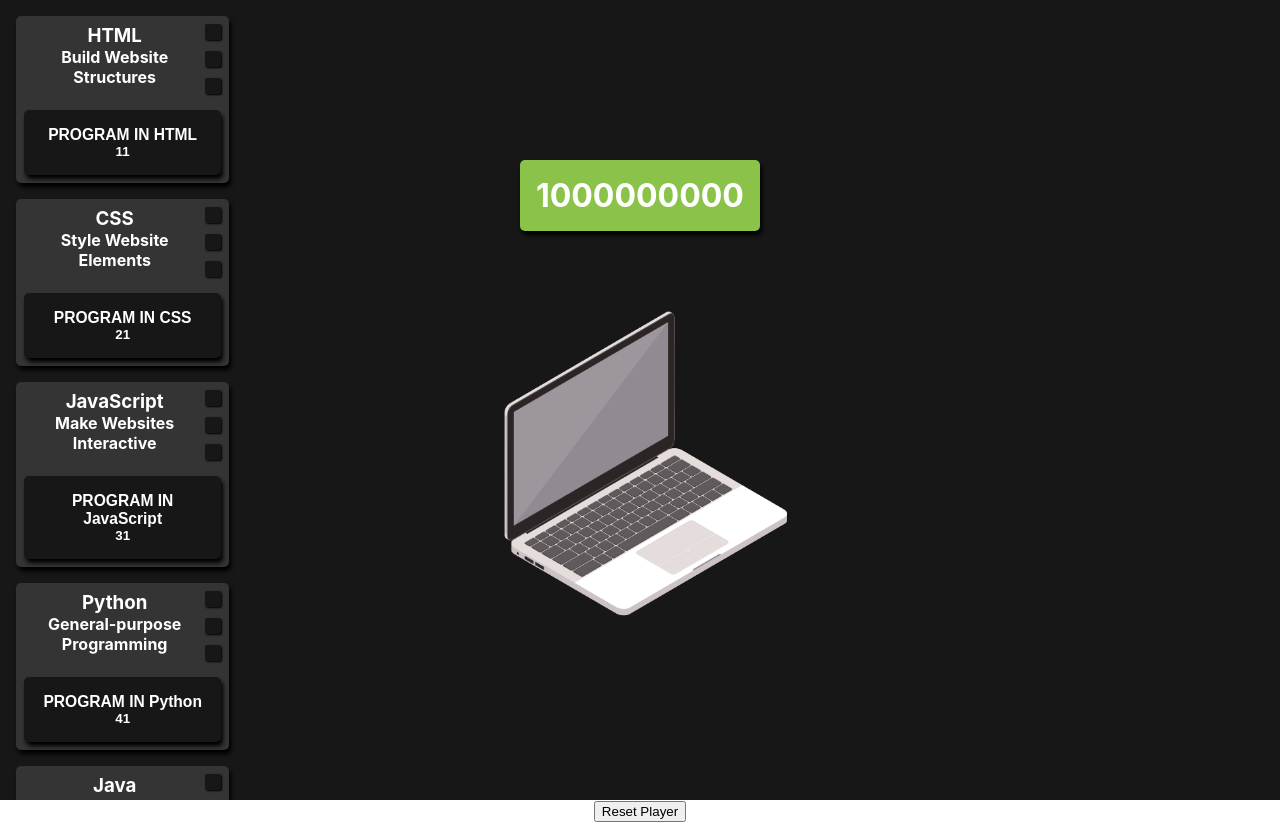
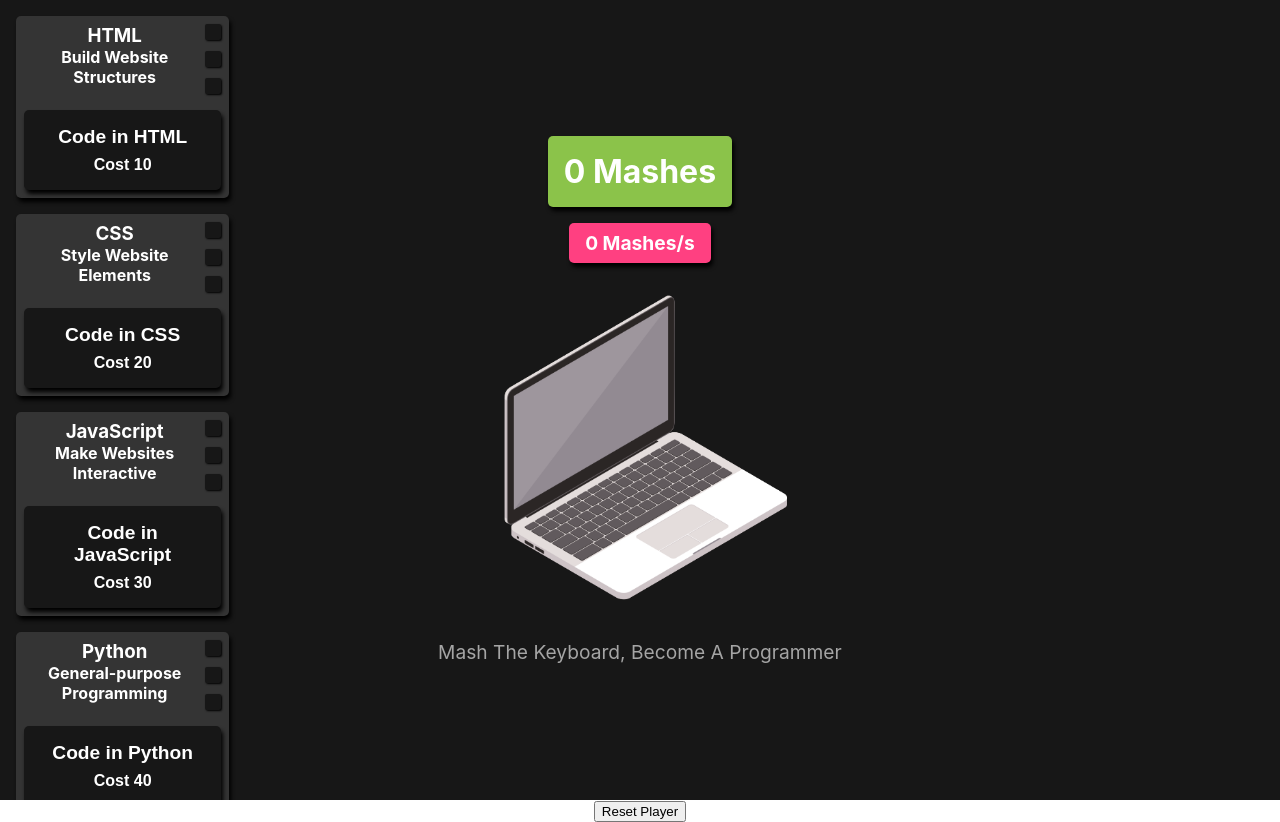
Before and after one commit to AntonErikssonCode/keyboard-masher, a React (Create React App) app: page / in a window 1280 px wide. Built offline with nearby package versions, Linux system fonts and the light colour scheme.

Commit message:
Cookies work with mashPerSec

```diff
--- a/src/App.tsx
+++ b/src/App.tsx
@@ -2,13 +2,14 @@ import React, { useEffect, useState } from "react";
 import Cookies from "js-cookie";
 import "./App.css";
 import Layout from "./components/Layout";
+import upgradesConfig from "./config/upgradesConfig";
 
 function App() {
   // Config Consts
   const expirationTimeInDays = 1;
   const defaultPlayer = {
-    currentMashes: 1000000000,
-    totalMashes: 1000000000,
+    currentMashes: 0,
+    totalMashes: 0,
     mashPerSec: 0,
     upgradesOwned: [
       { name: "HTML", number: 0, perks: 0, bought: true },
@@ -30,47 +31,95 @@ function App() {
       const savedPlayerInfo = JSON.parse(cookieValue);
       setPlayerInfo(savedPlayerInfo);
       setPlayerInfoLoaded(true);
+      console.dir("Cookie Existed");
     } else {
       // Cookie doesn't exist, so set it with the initial playerInfo object
-      const jsonString = JSON.stringify(playerInfo);
-      Cookies.set("playerInfo", jsonString, { expires: expirationTimeInDays }); // Set expiration to 1 day
+      Cookies.set("playerInfo", JSON.stringify(defaultPlayer), {
+        expires: expirationTimeInDays,
+      }); // Set expiration to 1 day
       setPlayerInfoLoaded(true);
+      console.dir("No Cookie");
     }
   }, []);
 
   // INCREMENT TOTAL MASHES AND UPDATE COOKIE
   const handleMashClick = () => {
-    const updatedPlayerInfo = {
-      ...playerInfo,
-      totalMashes: playerInfo.totalMashes + 1,
-      currentMashes: playerInfo.currentMashes + 1,
-    };
-    setPlayerInfo(updatedPlayerInfo);
+    setPlayerInfo((prevPlayerInfo) => ({
+      ...prevPlayerInfo,
+      totalMashes: prevPlayerInfo.totalMashes + 1,
+      currentMashes: prevPlayerInfo.currentMashes + 1,
+    }));
   };
+
+  // SAVE PLAYER INFO TO COOKIE WHEN IT CHANGES
 
   useEffect(() => {
     if (playerInfoLoaded) {
       const jsonString = JSON.stringify(playerInfo);
       Cookies.set("playerInfo", jsonString, { expires: expirationTimeInDays });
+      console.dir("Set Cookie");
     }
   }, [playerInfoLoaded, playerInfo]);
+
+  // Update mashPerSec when upgradesOwned changes
+  useEffect(() => {
+    if (playerInfoLoaded) {
+      const updatedPlayerInfo = {
+        ...playerInfo,
+        mashPerSec: calculateMashPerSec(),
+      };
+      setPlayerInfo(updatedPlayerInfo);
+    }
+  }, [playerInfo.upgradesOwned]);
+
+  // Increment totalMashes and currentMashes every second based on mashPerSec
+  useEffect(() => {
+    if (playerInfoLoaded) {
+      const interval = setInterval(() => {
+        setPlayerInfo((prevPlayerInfo) => ({
+          ...prevPlayerInfo,
+          totalMashes: prevPlayerInfo.totalMashes + playerInfo.mashPerSec,
+          currentMashes: prevPlayerInfo.currentMashes + playerInfo.mashPerSec,
+        }));
+      }, 1000);
+
+      return () => clearInterval(interval);
+    }
+  }, [playerInfo.mashPerSec]);
 
   // RESETS COOKIE AND PLAYER STATE
   const resetPlayerCookie = () => {
     setPlayerInfo(defaultPlayer);
-    const jsonString = JSON.stringify(defaultPlayer);
-    Cookies.set("playerInfo", jsonString, { expires: expirationTimeInDays }); // Set expiration to 1 day
+    Cookies.set("playerInfo", JSON.stringify(defaultPlayer), {
+      expires: expirationTimeInDays,
+    }); // Set expiration to 1 day
   };
 
-  function handleSetPlayerInfo(info:any){
-    setPlayerInfo(info)
+  function calculateMashPerSec() {
+    const { upgradesOwned } = playerInfo;
+    let mashPerSec = 0;
+
+    upgradesOwned.forEach((upgrade) => {
+      const upgradeData = upgradesConfig.find(
+        (config) => config.name === upgrade.name
+      );
+      if (upgradeData) {
+        mashPerSec += upgradeData.mashPerSec * upgrade.number;
+      }
+    });
+
+    return mashPerSec;
   }
 
   return (
     <div className="App">
       {playerInfoLoaded ? (
         <>
-          <Layout handleMashClick={handleMashClick} playerInfo={playerInfo} handleSetPlayerInfo={handleSetPlayerInfo}/>
+          <Layout
+            handleMashClick={handleMashClick}
+            playerInfo={playerInfo}
+            handleSetPlayerInfo={setPlayerInfo}
+          />
           <button onClick={resetPlayerCookie}>Reset Player</button>
         </>
       ) : (
--- a/src/components/Layout.tsx
+++ b/src/components/Layout.tsx
@@ -16,7 +16,6 @@ function Layout(props: LayoutProps) {
     <div className="container">
       <div className="container-upgrades">
         {upgradesConfig.map((upgrade, index) => {
-          console.dir(upgrade)
           return (
             <Upgrade
               key={"upgrade" + index}
@@ -31,6 +30,7 @@ function Layout(props: LayoutProps) {
         <Masher
           handleMashClick={props.handleMashClick}
           currentMashes={props.playerInfo.currentMashes}
+          mashPerSec={props.playerInfo.mashPerSec}
         />
       </div>
       <div className="container-stats"></div>
--- a/src/components/mashSection/Masher.css
+++ b/src/components/mashSection/Masher.css
@@ -1,27 +1,24 @@
-.masher-background{
+.masher-background {
   width: 100%;
-  height:  auto;
+  height: auto;
 
   display: flex;
   align-items: center;
   justify-content: center;
   flex-direction: column;
-  gap: 4rem;
-
-}.laptop-container{
-
+  gap: 1rem;
+}
+.laptop-container {
   width: 80%;
-  height:  auto;
+  height: auto;
   transition: transform 0.05s ease;
-
 }
-.laptop-img{
+.laptop-img {
   width: 100%;
-  height:  100%;
-
+  height: 100%;
 }
 .currentMashes {
-  background-color: var( --primary-color);
+  background-color: var(--primary-color);
   color: #fff;
   padding: 16px;
   font-size: 2rem;
@@ -29,9 +26,24 @@
 
   min-width: 4rem;
   text-align: center;
-
 }
 .laptop-container.pressed {
   transform: scale(0.95);
   transition: transform 0.1s ease;
 }
+
+.mashPerSec {
+  background-color: var(--secondary-color);
+  color: #fff;
+  padding: 8px 16px;
+  font-size: 1.2rem;
+  font-weight: bold;
+
+  min-width: 2rem;
+  text-align: center;
+}
+
+.masher-flavortext{
+  color: #a5a5a5;
+  font-size: 1.2rem;
+}
--- a/src/components/mashSection/Masher.tsx
+++ b/src/components/mashSection/Masher.tsx
@@ -4,6 +4,7 @@ import "./Masher.css";
 interface MasherProps {
   handleMashClick: () => void;
   currentMashes: number;
+  mashPerSec: number;
 }
 
 function Masher(props: MasherProps) {
@@ -29,11 +30,15 @@ function Masher(props: MasherProps) {
       onMouseUp={handleMouseUp}
       onClick={handleMash}
     >
-      <div className="currentMashes crazy-box-shadow default-border">{props.currentMashes}</div>
+      <div className="currentMashes crazy-box-shadow default-border">{Math.ceil(props.currentMashes)+ " Mashes"}</div>
+      <div className="mashPerSec crazy-box-shadow default-border">{props.mashPerSec + " Mashes/s"}</div>
+
       <div className={`laptop-container ${isPressed ? "pressed" : ""}`} >
         <img src={laptop} className="laptop-img " alt="laptop" />
       </div>
+      <p className="masher-flavortext">Mash The Keyboard, Become A Programmer</p>
     </div>
+
   );
 }
 
--- a/src/components/upgradesSection/Upgrade.tsx
+++ b/src/components/upgradesSection/Upgrade.tsx
@@ -65,15 +65,13 @@ function Upgrade({ handleSetPlayerInfo, upgrade, playerInfo }: UpgradeProps) {
     });
 
     const newPrice = Math.ceil(
-      (upgrade.cost * mutiplier) ^ balanceConfig.upgradesMutiplier
+      mutiplier === 0 ? upgrade.cost : upgrade.cost * Math.pow(mutiplier, balanceConfig.upgradesMutiplier)
     );
-
     return newPrice;
   }
 
   function handleBuy() {
     if (playerInfo.currentMashes >= newCost) {
-      console.dir("afford");
       const updatedPlayerInfo = {
         ...playerInfo,
         currentMashes: Math.ceil(playerInfo.currentMashes - newCost),
@@ -125,8 +123,8 @@ function Upgrade({ handleSetPlayerInfo, upgrade, playerInfo }: UpgradeProps) {
         onMouseUp={handleMouseUp}
         onClick={handleBuy}
       >
-        <h3>{"PROGRAM IN " + name}</h3>
-        <h4>{newCost}</h4>
+        <h3>{"Code in " + name}</h3>
+        <h4>{"Cost " +newCost}</h4>
       </button>
     </div>
   );
--- a/src/components/upgradesSection/upgrade.css
+++ b/src/components/upgradesSection/upgrade.css
@@ -39,7 +39,11 @@
   color: var(--text-color);
   padding: 1rem;
 
-
+display: flex;
+flex-direction: column;
+justify-content: center;
+align-items: center;
+gap: 0.5rem;
 
 
 }
@@ -47,3 +51,11 @@
   transform: scale(0.95);
   transition: transform 0.1s ease;
 }
+
+.button-code  h3{
+  font-size: 1.2rem;
+
+}
+.button-code  h4{
+  font-size: 1rem;
+}
--- a/src/config/balanceConfig.tsx
+++ b/src/config/balanceConfig.tsx
@@ -1,4 +1,4 @@
 const balanceConfig = {
-  upgradesMutiplier:1.15
+  upgradesMutiplier:1.3
 }
 export default balanceConfig;
--- a/src/config/upgradesConfig.tsx
+++ b/src/config/upgradesConfig.tsx
@@ -5,6 +5,7 @@
     difficulty: "Beginner",
     description: "Build Website Structures",
     cost: 10,
+    mashPerSec: 0.2,
     areas: ["Web Development", "Front-end Development"],
     perks: [
       {
@@ -32,6 +33,7 @@
     difficulty: "Beginner",
     description: "Style Website Elements",
     cost: 20,
+    mashPerSec: 0.5,
     areas: ["Web Development", "Front-end Development"],
     perks: [
       {
@@ -59,6 +61,7 @@
     difficulty: "Beginner",
     description: "Make Websites Interactive",
     cost: 30,
+    mashPerSec: 1,
     areas: ["Web Development", "Front-end Development"],
     perks: [
       {
@@ -86,6 +89,7 @@
     difficulty: "Beginner",
     description: "General-purpose Programming",
     cost: 40,
+    mashPerSec: 3,
     areas: ["Software Development", "Data Analysis"],
     perks: [
       {
@@ -113,6 +117,7 @@
     difficulty: "Beginner",
     description: "Build Scalable Applications",
     cost: 50,
+    mashPerSec: 5,
     areas: ["Software Development", "Back-end Development"],
     perks: [
       {
--- a/src/index.css
+++ b/src/index.css
@@ -11,6 +11,7 @@ body {
   --background-color: #171717;
   --background-color2: #343434;
   --text-color: #FFFFFF;
+  --text-color2:rgb(225, 225, 225)F;
   --primary-color: #8BC34A;
   --secondary-color: #FF4081;
   --accent-color: #03A9F4;
```
